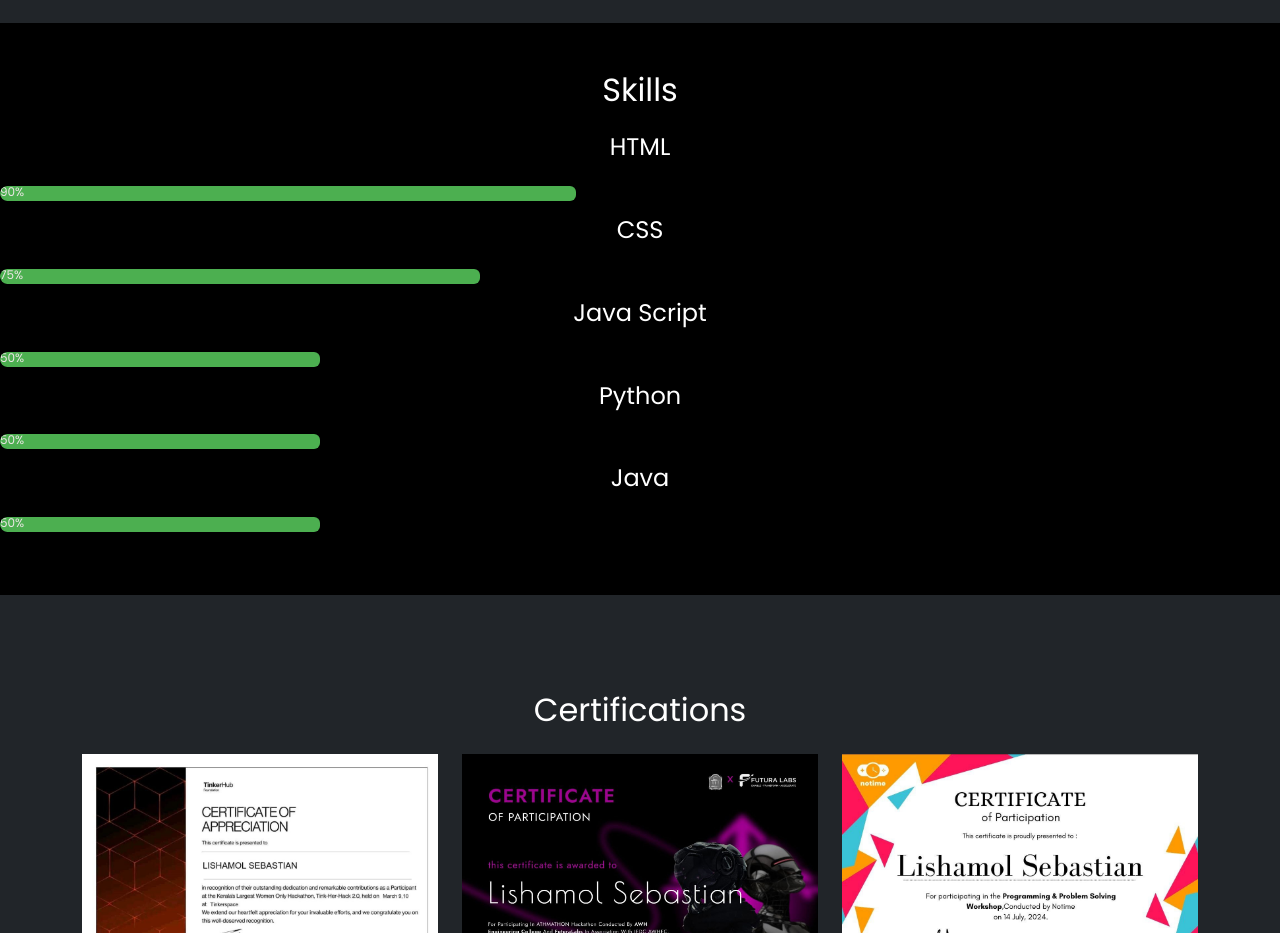
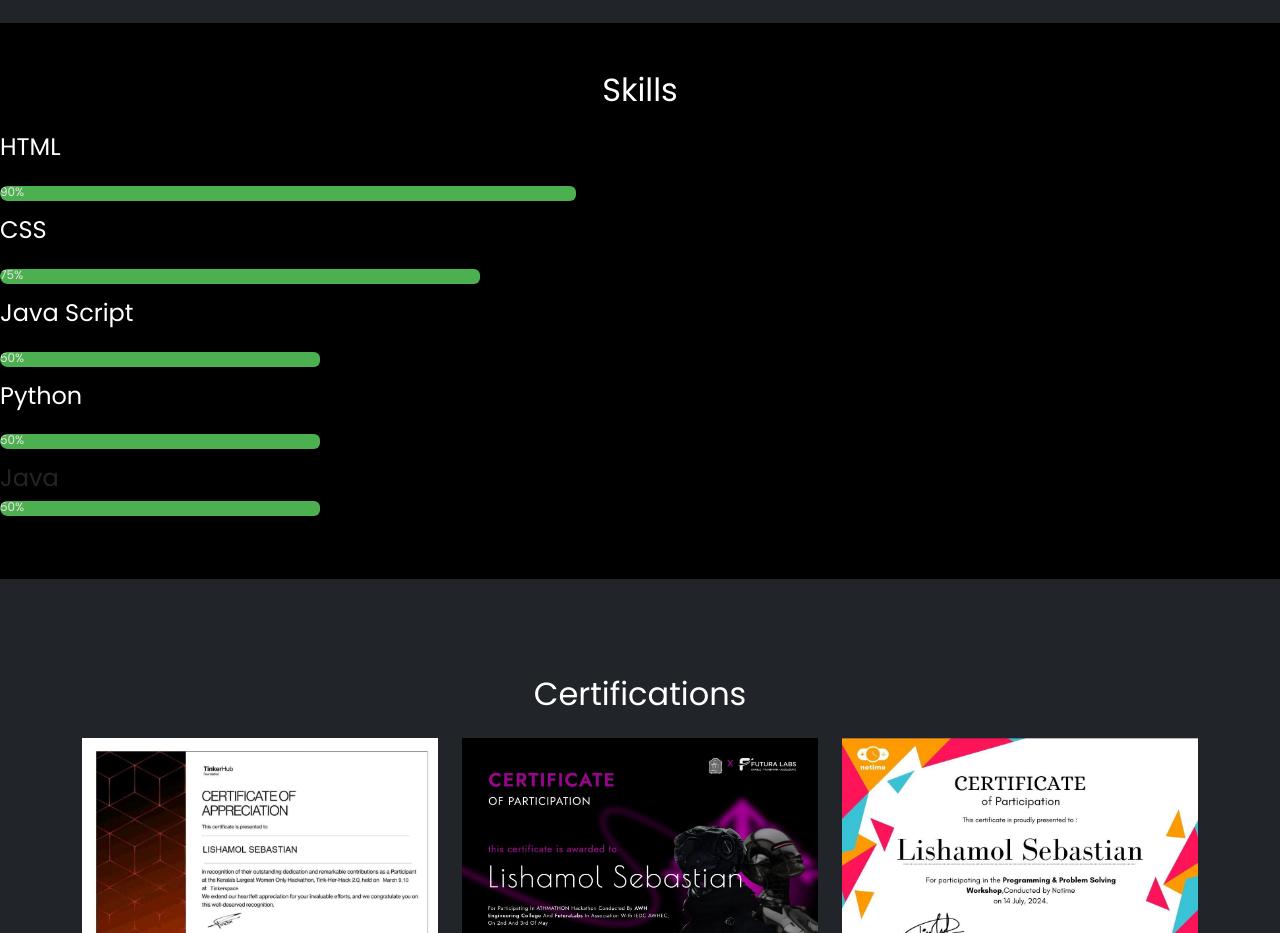
Before and after one commit to lishazz/portfolio, a plain HTML site: page index.html in a window 1280 px wide. Shown: the part 1740-2673 px from the top of the page. Drawn offline with nearby package versions, Linux system fonts and the light colour scheme.

Commit message:
update skills

```diff
--- a/index.html
+++ b/index.html
@@ -115,31 +115,31 @@
   <section id="skills" class="py-5 bg-black">
     <div class="skill">
         <h2 class="text-center text-white mb-4">Skills</h2>
-        <h4 class="text-center text-white mb-4">HTML</h4>
+        <h4 class=" text-white mb-4">HTML</h4>
     <div class="progress-bar">
        <div class="progress" style="width: 90%;">90%</div>
     </div>
     </div>
     <div class="skill">
-        <h4 class="text-center text-white mb-4">CSS</h4>
+        <h4 class="text-white mb-4">CSS</h4>
         <div class="progress-bar">
         <div class="progress" style="width: 75%;">75%</div>
         </div>
     </div>
     <div class="skill">
-        <h4 class="text-center text-white mb-4">Java Script</h4>
+        <h4 class="text-white mb-4">Java Script</h4>
         <div class="progress-bar">
         <div class="progress" style="width: 50%;">50%</div>
         </div>
     </div>
     <div class="skill">
-        <h4 class="text-center text-white mb-4">Python</h4>
+        <h4 class="text-white mb-4">Python</h4>
         <div class="progress-bar">
         <div class="progress" style="width: 50%;">50%</div>
         </div>
     </div>
     <div class="skill">
-        <h4 class="text-center text-white mb-4">Java </h4>
+        <h4 class="" text-white mb-4">Java </h4>
         <div class="progress-bar">
         <div class="progress" style="width: 50%;">50%</div>
         </div>
```
